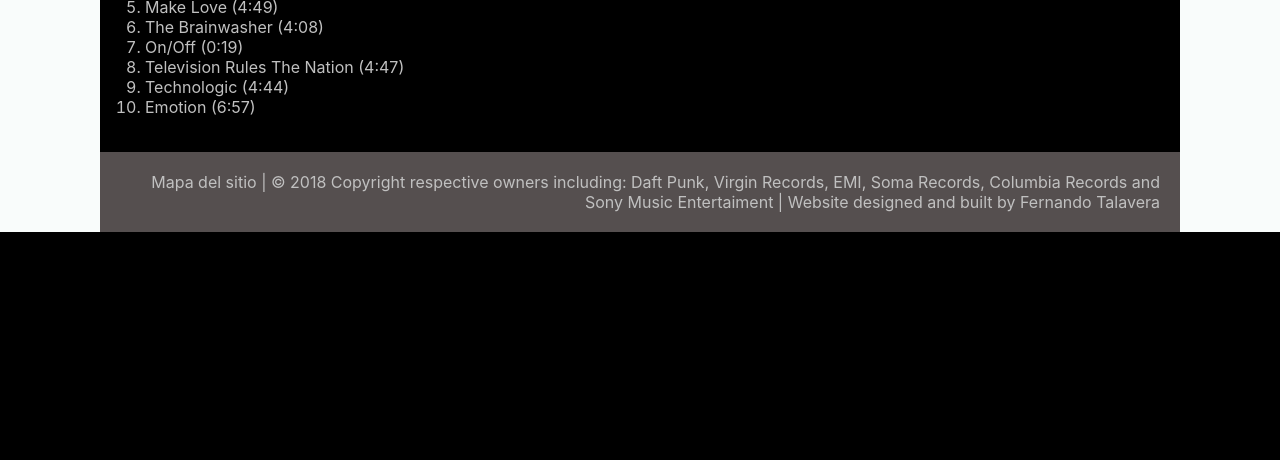
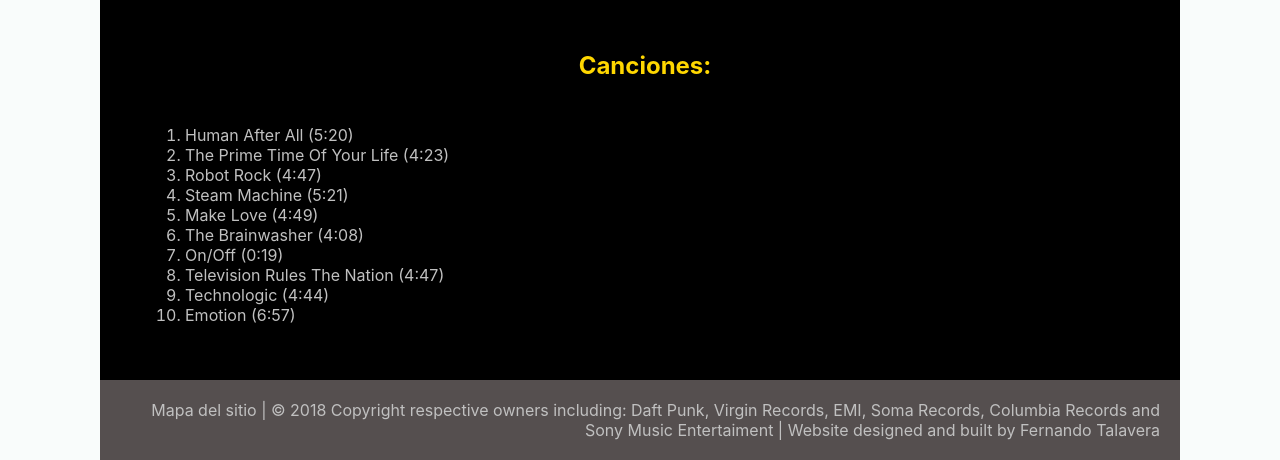
Before and after one commit to Thejokeri/TW-2017-2018, a PHP site: page /musica/discografia/discos/humanafterall.html in a window 1280 px wide. Shown: the part 3348-3808 px from the top of the page. Before the commit the page ends 3580 px from the top, so only its background shows below. Run offline with PHP 8.4, Linux system fonts and the light colour scheme.

Commit message:
Práctica 3

```diff
--- a/p3/musica/discografia/discos/humanafterall.html
+++ b/p3/musica/discografia/discos/humanafterall.html
@@ -101,7 +101,7 @@
                 con el cantante West en una pirámide del Alive 2007. Más tarde Daft Punk se empezó a conocer en Estados Unidos de América,
                 Canadá y poco en México.</p>
 
-                <img src="../../img/alive.jpg" alt="Alive 2007"/>
+                <img src="../../img/alive.jpg" alt="Alive 2007" class="imagen"/>
             </article>
 
             <article>
--- a/p3/musica/estilo/style1.css
+++ b/p3/musica/estilo/style1.css
@@ -131,12 +131,14 @@
     text-align: left;
 }
 
-main article p, main article ul, main article h2.titulocuerpo, main article table{
-    padding-left:40px;
+main article{
+    text-align: center;
 }
 
-main article img {
-    margin:25px;
+main article p, main article ul, main article h2.titulocuerpo, main article table, main article ol{
+    padding:20px;
+    padding-left:40px;
+    text-align: left;
 }
 
 main article.articulos ul{
```
